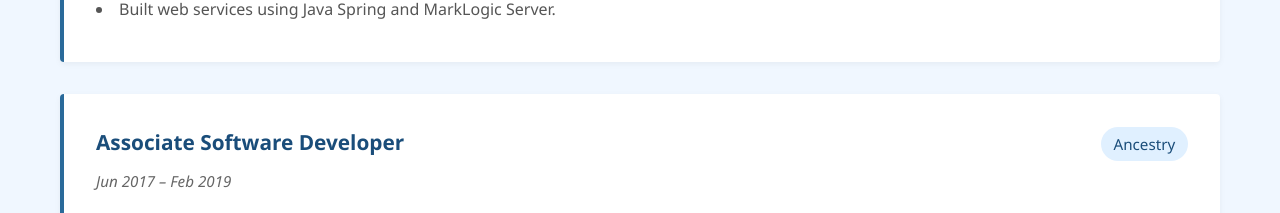
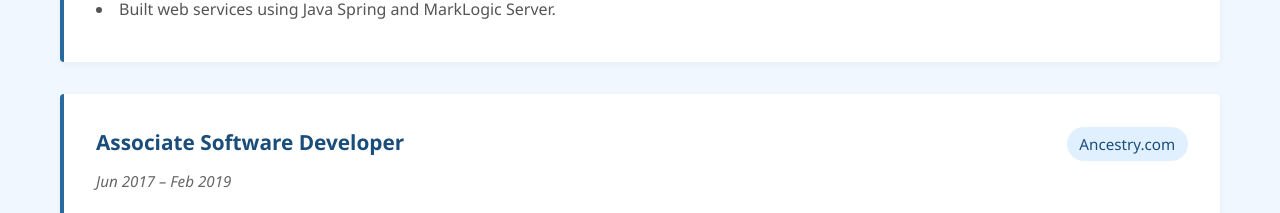
Before and after one commit to naataaniitsosie/academic-website, a plain HTML site: page index.html in a window 1280 px wide. Shown: the part 2674-2887 px from the top of the page. Drawn offline with Linux system fonts and the light colour scheme.

Commit message:
fix:Ancestry.com naming on working experience

```diff
--- a/index.html
+++ b/index.html
@@ -151,7 +151,7 @@
                 <div class="experience-item">
                     <div class="experience-header">
                         <h3>Associate Software Developer</h3>
-                        <span class="company-name">Ancestry</span>
+                        <span class="company-name">Ancestry.com</span>
                     </div>
                     <p class="duration">Jun 2017 – Feb 2019</p>
                     <ul class="experience-highlights">
```
